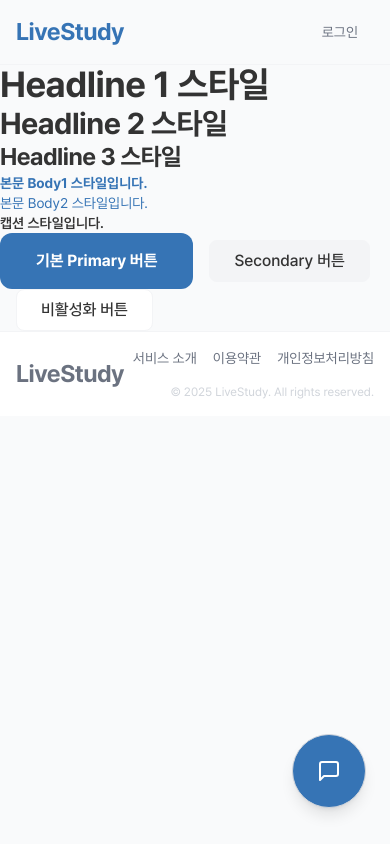
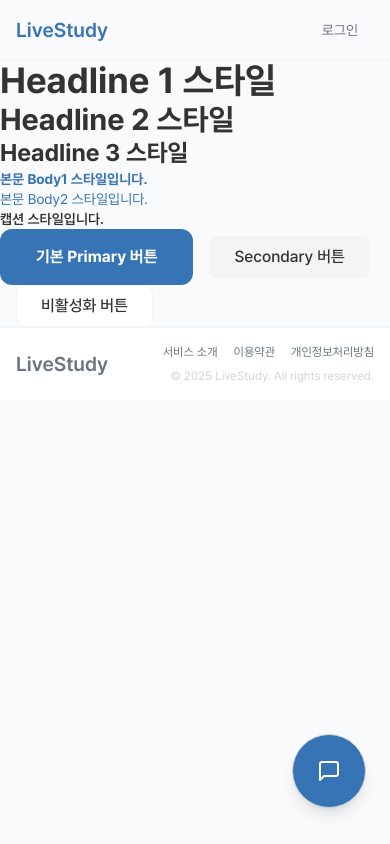
Before and after one commit to LiveStudy-group/Frontend, a React (Vite) app in the folder LiveStudy-front/: page /test-page in a window 390 px wide. Built offline with nearby package versions, Linux system fonts and the light colour scheme.

Commit message:
setup: project-cleanup

```diff
--- a/LiveStudy-front/src/components/common/Footer.tsx
+++ b/LiveStudy-front/src/components/common/Footer.tsx
@@ -5,26 +5,26 @@ export default function Footer() {
     <footer className="border-t border-gray-100 bg-white w-full">
       <div className="max-w-[1280px] mx-auto px-4 py-4 flex justify-between items-center">
         {/* 좌측: 로고 */}
-        <div className="text-headline3_B text-gray-500">
-          <Link to={'/'}>LiveStudy</Link>
+        <div className="text-headline4_B sm:text-headline3_B text-gray-500">
+          <Link to={'/main'}>LiveStudy</Link>
         </div>
 
         <div className="flex flex-col items-center text-sm text-gray-500">
           {/* 우측: 링크 */}
           <div className="flex gap-4">
-            <Link to="/" className="text-caption1_R text-gray-500 hover:text-primary-400 transition">
+            <Link to="/" className="text-caption2_R sm:text-caption1_R text-gray-500 hover:text-primary-400 transition">
               서비스 소개
             </Link>
-            <Link to="/terms" className="text-caption1_R text-gray-500 hover:text-primary-400 transition">
+            <Link to="/terms" className="text-caption2_R sm:text-caption1_R text-gray-500 hover:text-primary-400 transition">
               이용약관
             </Link>
-            <Link to="/privacy" className="text-caption1_R text-gray-500 hover:text-primary-400 transition">
+            <Link to="/privacy" className="text-caption2_R sm:text-caption1_R text-gray-500 hover:text-primary-400 transition">
               개인정보처리방침
             </Link>
           </div>
 
           {/* 하단 카피라이트 */}
-          <div className="w-full text-right text-xs text-gray-300 mt-4">
+          <div className="w-full text-right text-xs text-gray-300 mt-2 sm:mt-4">
             &copy; 2025 LiveStudy. All rights reserved.
           </div>
         </div>
--- a/LiveStudy-front/src/components/common/Header.tsx
+++ b/LiveStudy-front/src/components/common/Header.tsx
@@ -34,7 +34,7 @@ const Header = () => {
   return (
     <header className="w-full border-b border-gray-100 z-50">
       <div className="max-w-[1280px] mx-auto px-4 py-4 flex justify-between items-center">
-        <h1 className="text-headline3_B text-primary-500">
+        <h1 className="text-headline4_B sm:text-headline3_B text-primary-500">
           <Link to={'/main'}>LiveStudy</Link>
         </h1>
         {/* 로그인 여부에 따라 표시 */}
--- a/LiveStudy-front/src/pages/JoinPage.tsx
+++ b/LiveStudy-front/src/pages/JoinPage.tsx
@@ -3,6 +3,7 @@ import { signUp } from "../lib/api/auth"
 import { useNavigate } from "react-router-dom"
 import { checkDuplicateEmail } from "../mocks/handlers"
 import type { AxiosError } from "axios"
+import { Link } from "react-router-dom"
 
 export default function JoinPage() {
   const [email, setEmail] = useState('')
@@ -94,7 +95,7 @@ export default function JoinPage() {
   };
 
   return (
-    <div className="min-h-screen flex items-center justify-center">
+    <div className="min-h-screen flex items-center justify-center px-6 py-12">
       <section className="w-full max-w-sm flex flex-col items-center gap-3">
         <div className="w-full flex flex-col gap-2 mb-6">
           <h2 className="text-headline2_B text-center">
@@ -218,13 +219,22 @@ export default function JoinPage() {
             <span className="text-caption1_R">[필수] 개인정보 수집 및 이용에 동의합니다.</span>
           </label>
         </div>
+
         <button
           type="submit"
-          className="w-full py-4 bg-gray-100 border border-gray-300 rounded-xl font-bold hover:bg-primary-500 hover:text-white"
+          className="w-full py-3 bg-gray-100 border border-gray-300 rounded-xl font-bold hover:bg-primary-500 hover:text-white"
           onClick={handleJoin}
         >
           가입하기
         </button>
+
+        <div className="flex items-center mt-3 gap-3 w-full">
+          <span className="flex-1 h-px bg-gray-300" />
+          <Link to="/email-login" className="text-body1_R text-gray-500 whitespace-nowrap">
+            이전으로
+          </Link>
+          <span className="flex-1 h-px bg-gray-300" />
+        </div>
       </section>
     </div>
   )
--- a/LiveStudy-front/src/pages/MyPage.tsx
+++ b/LiveStudy-front/src/pages/MyPage.tsx
@@ -11,7 +11,7 @@ export default function MyPage() {
   return (
     <div className="w-full">
       <Header />
-      <section className="max-w-[1280px] h-[calc(100vh-100px)] m-auto p-6">
+      <section className="max-w-[1280px] sm:h-[calc(100vh-156px)] m-auto p-6">
         <h1 className="text-headline3_B">마이페이지</h1>
         <div className="flex flex-col gap-6 pt-6">
           <h2 className="font-semibold">유저 정보</h2>
--- a/LiveStudy-front/src/styles/global.css
+++ b/LiveStudy-front/src/styles/global.css
@@ -93,19 +93,19 @@ a {
 
   /* 헤드라인(타이틀) */
   .text-headline1_B {
-    @apply text-4xl font-bold tracking-[-0.5px];
+    @apply text-4xl font-bold;
   }
 
   .text-headline2_B {
-    @apply text-3xl font-bold tracking-[-0.5px];
+    @apply text-3xl font-bold;
   }
 
   .text-headline3_B {
-    @apply text-2xl font-bold tracking-[-0.5px];
+    @apply text-2xl font-bold;
   }
 
   .text-headline4_B {
-    @apply text-xl font-semibold tracking-[-0.5px];
+    @apply text-xl font-semibold;
   }
 
   /* 본문(Body) */
```
